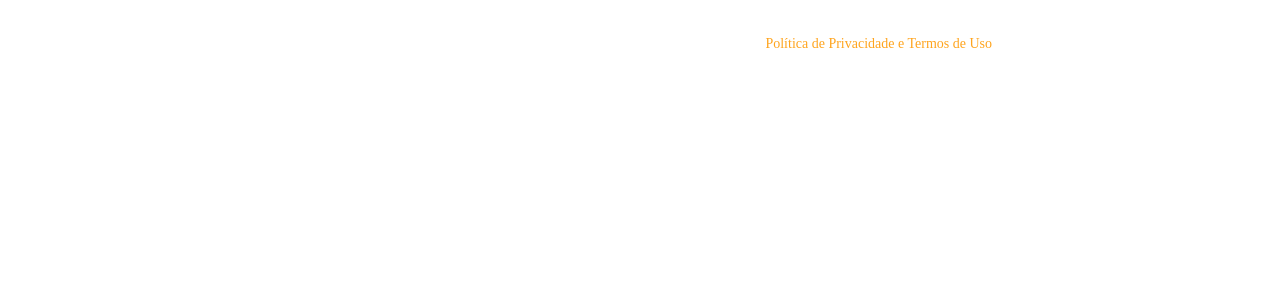
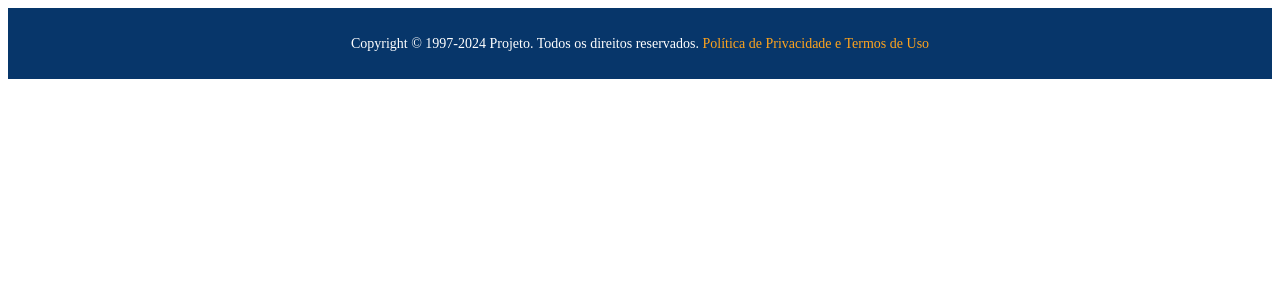
Before and after one commit to PauloDiegoDeOliveira/projeto-angular, an Angular app: page / in a window 1280 px wide. Shown: the top 300 px of the page. Built offline with nearby package versions, Linux system fonts and the light colour scheme.

Commit message:
Cor rodape

```diff
--- a/src/app/app.component.ts
+++ b/src/app/app.component.ts
@@ -1,15 +1,12 @@
-// src/app/app.component.ts
-
 import { Component } from '@angular/core';
 import { FooterComponent } from './core/components/footer/footer.component';
-
 
 @Component({
   selector: 'app-root',
   templateUrl: './app.component.html',
   styleUrls: ['./app.component.scss'],
   standalone: true,
-  imports: [FooterComponent] // Inclua o FooterComponent aqui
+  imports: [FooterComponent]
 })
 export class AppComponent {
   title = 'lisa';
--- a/src/app/app.config.ts
+++ b/src/app/app.config.ts
@@ -1,6 +1,5 @@
 import { ApplicationConfig } from '@angular/core';
 import { provideRouter } from '@angular/router';
-
 import { routes } from './app.routes';
 
 export const appConfig: ApplicationConfig = {
--- a/src/app/core/components/footer/footer.component.html
+++ b/src/app/core/components/footer/footer.component.html
@@ -1,6 +1,6 @@
 <div class="footer" *ngIf="display">
     <p class="footer__text">
-        Copyright © 1997-{{ currentYear }} UNIP - Universidade Paulista. Todos os direitos reservados.
+        Copyright © 1997-{{ currentYear }} Projeto. Todos os direitos reservados.
         <a class="footer__link" (click)="openPrivacyPolicy()">Política de Privacidade e Termos de Uso</a>
     </p>
 </div>
--- a/src/app/core/components/footer/footer.component.scss
+++ b/src/app/core/components/footer/footer.component.scss
@@ -2,7 +2,7 @@
     display: grid;
     justify-content: center;
     align-items: center;
-    background-color: var(--accent-color);
+    background-color: #07366A;
     color: white;
     height: 51px;
     padding: 10px;
```
